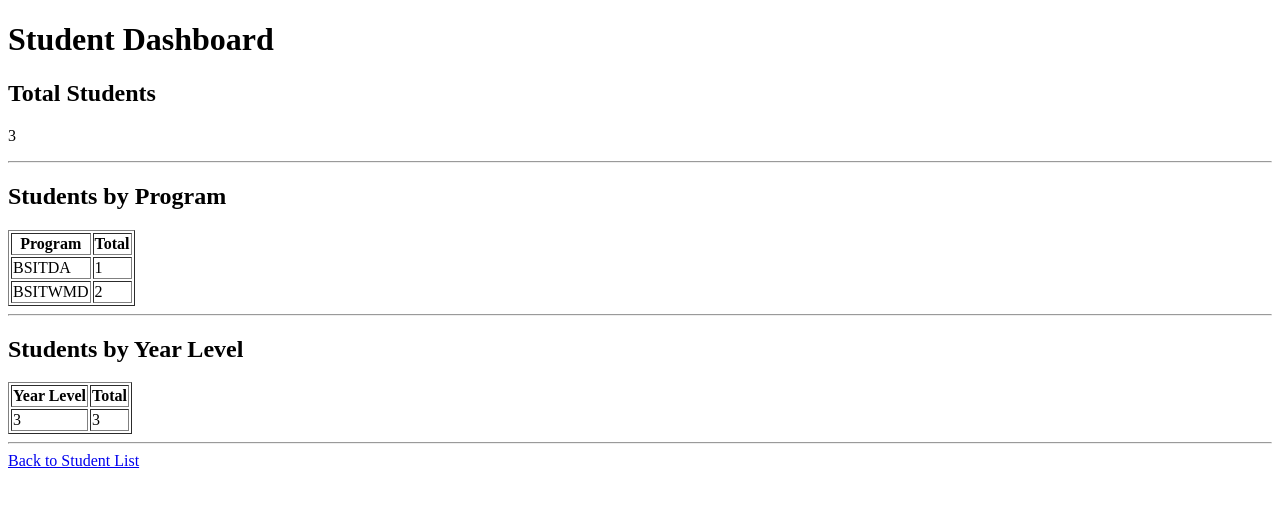
After one commit to ReijusKusanagi/JKC_DjangoWebApp, a Django app: page /registration/dashboard/ in a window 1280 px wide. The commit adds this page. Shown: the top 507 px of the page. Run offline with Django 5.2, Linux system fonts and the light colour scheme; data comes from the database, SQL or seed files in the repository; both versions use the stored data as it was after the commit.

Commit message:
Module 4 - Student Dashboard added

```diff
--- /dev/null
+++ b/JKC_DjangoWebApp/registration/templates/registration/student_dashboard.html
@@ -0,0 +1,64 @@
+<!DOCTYPE html>
+<html>
+<head>
+    <title>Student Dashboard</title>
+</head>
+<body>
+    <h1>Student Dashboard</h1>
+
+    <h2>Total Students</h2>
+    <p>
+        {{ total_students }}
+    </p>
+
+    <hr>
+
+    <h2>Students by Program</h2>
+    <table border="1">
+        <tr>
+            <th>Program</th>
+            <th>Total</th>
+        </tr>
+        {% for item in program_summary %}
+        <tr>
+            <td>{{ item.program }}</td>
+            <td>{{ item.total }}</td>
+        </tr>
+        {% empty %}
+        <tr>
+            <td colspan="2">
+                No program data available.
+            </td>
+        </tr>
+        {% endfor %}
+    </table>
+
+    <hr>
+
+    <h2>Students by Year Level</h2>
+    <table border="1">
+        <tr>
+            <th>Year Level</th>
+            <th>Total</th>
+        </tr>
+        {% for item in year_summary %}
+        <tr>
+            <td>{{ item.year_level }}</td>
+            <td>{{ item.total }}</td>
+        </tr>
+        {% empty %}
+        <tr>
+            <td colspan="2">
+                No year-level data available.
+            </td>
+        </tr>
+        {% endfor %}
+    </table>
+
+    <hr>
+
+    <a href="{% url 'student_list' %}">
+        Back to Student List
+    </a>
+</body>
+</html>
--- a/JKC_DjangoWebApp/registration/templates/registration/student_list.html
+++ b/JKC_DjangoWebApp/registration/templates/registration/student_list.html
@@ -7,6 +7,10 @@
     <h1>Student List</h1>
 
     <a href="{% url 'student_create' %}">Register Student</a>
+
+    <a href="{% url 'student_dashboard' %}">
+        Student Dashboard
+    </a>
 
     <ul>
         {% for student in students %}
--- a/JKC_DjangoWebApp/registration/urls.py
+++ b/JKC_DjangoWebApp/registration/urls.py
@@ -2,24 +2,10 @@ from django.urls import path
 from . import views
 
 urlpatterns = [
-    path(
-        '',
-        views.student_list,
-        name='student_list'
-    ),
-    path(
-        'add/',
-        views.student_create,
-        name='student_create'
-    ),
-    path(
-        'edit/<int:pk>/',
-        views.student_update,
-        name='student_update'
-    ),
-    path(
-        'delete/<int:pk>/',
-        views.student_delete,
-        name='student_delete'
+    path('', views.student_list, name='student_list'),
+    path('add/', views.student_create, name='student_create'),
+    path('edit/<int:pk>/', views.student_update, name='student_update'),
+    path('delete/<int:pk>/', views.student_delete, name='student_delete'),
+    path('dashboard/', views.student_dashboard, name='student_dashboard'
     ),
 ]
--- a/JKC_DjangoWebApp/registration/views.py
+++ b/JKC_DjangoWebApp/registration/views.py
@@ -1,4 +1,5 @@
 from django.shortcuts import render, redirect, get_object_or_404
+from django.db.models import Count
 from .forms import StudentForm
 from .models import Student
 
@@ -62,3 +63,31 @@ def student_delete(request, pk):
         'registration/student_confirm_delete.html',
         {'student': student}
     )
+
+def student_dashboard(request):
+    students = Student.objects.all()
+    total_students = students.count()
+
+    program_summary = (
+        students
+        .values('program')
+        .annotate(total=Count('id'))
+        .order_by('program')
+    )
+
+    year_summary = (
+        students
+        .values('year_level')
+        .annotate(total=Count('id'))
+        .order_by('year_level')
+        )
+
+    return render(
+        request,
+        'registration/student_dashboard.html',
+        {
+            'total_students': total_students,
+            'program_summary': program_summary,
+            'year_summary': year_summary,
+        }
+    )
```
Also changed, not shown: JKC_DjangoWebApp/db.sqlite3.
